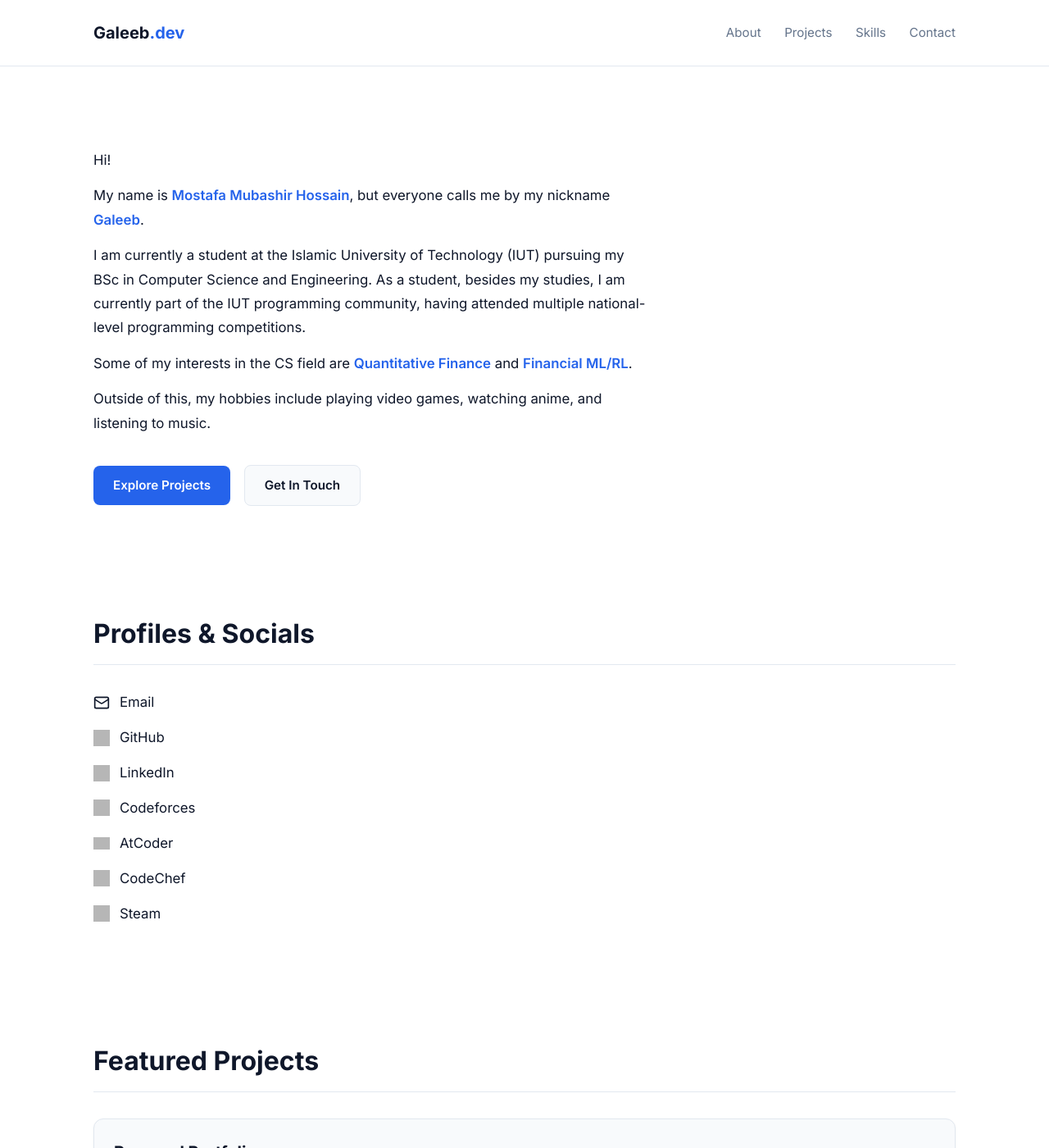
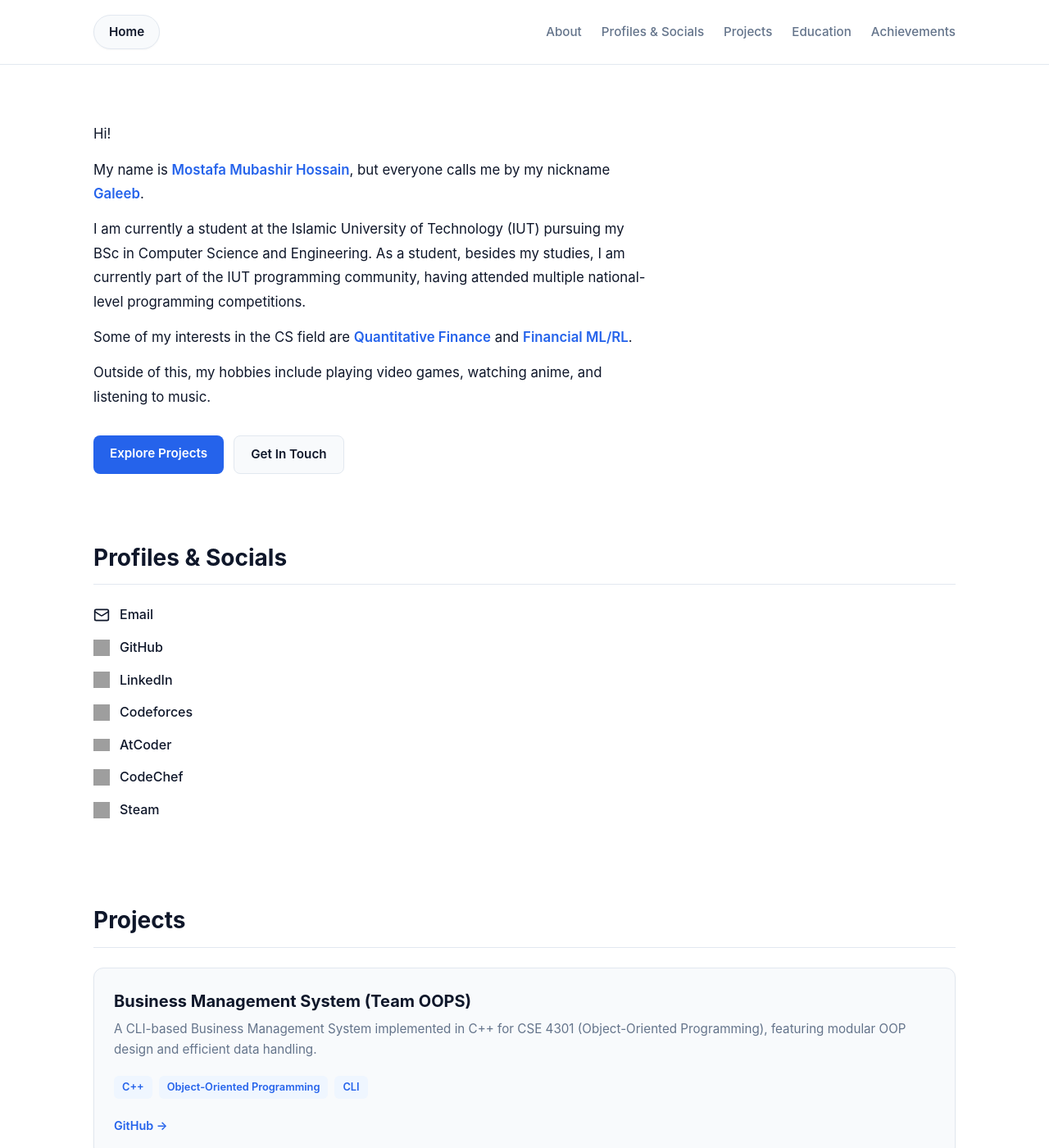
Before and after one commit to SlyGaleeb/slygaleeb.github.io, a Jekyll site: the page built from index.html, in a window 1280 px wide and 1400 px high. Shown: the whole window at 82% size. Built offline with Jekyll 4.4.1, drawn with Linux system fonts in a browser that asks for light colours; some of the changed text lies outside the part shown; grey boxes are pictures that could not be loaded.

Commit message:
Finalize portfolio layout, achievements list, education, and styles

```diff
--- a/_data/projects.yml
+++ b/_data/projects.yml
@@ -1,6 +1,8 @@
-- title: "Personal Portfolio"
-  description: "Minimalist, fast portfolio site built with custom Jekyll and Figma design tokens."
-  image: "/assets/images/project2.png"
-  tags: ["Jekyll", "HTML/CSS", "Figma"]
-  github: "https://github.com/slygaleeb/slygaleeb.github.io"
-  demo: "https://slygaleeb.github.io"
+- title: "Business Management System (Team OOPS)"
+  description: "A CLI-based Business Management System implemented in C++ for CSE 4301 (Object-Oriented Programming), featuring modular OOP design and efficient data handling."
+  tags:
+    - C++
+    - Object-Oriented Programming
+    - CLI
+  github: "https://github.com/amir-al-razin/team-oops"
+  demo: ""
--- a/_includes/projects.html
+++ b/_includes/projects.html
@@ -1,25 +1,27 @@
-<section id="projects" class="section">
+<section class="section" id="projects">
   <div class="container">
-    <h2 class="section-title">Featured Projects</h2>
+    <h2 class="section-title">Projects</h2>
     <div class="projects-grid">
       {% for project in site.data.projects %}
       <div class="project-card">
-        <div class="project-content">
         <h3>{{ project.title }}</h3>
         <p>{{ project.description }}</p>
+
+        {% if project.tags %}
         <div class="project-tags">
           {% for tag in project.tags %}
           <span class="tag">{{ tag }}</span>
           {% endfor %}
         </div>
+        {% endif %}
+
         <div class="project-links">
           {% if project.github %}
-            <a href="{{ project.github }}" target="_blank" rel="noopener">GitHub</a>
+          <a href="{{ project.github }}" target="_blank" rel="noopener">GitHub &rarr;</a>
           {% endif %}
-            {% if project.demo %}
-            <a href="{{ project.demo }}" target="_blank" rel="noopener">Live Demo</a>
+          {% if project.demo and project.demo != "" %}
+          <a href="{{ project.demo }}" target="_blank" rel="noopener">Live Demo &rarr;</a>
           {% endif %}
-          </div>
         </div>
       </div>
       {% endfor %}
--- a/_layouts/default.html
+++ b/_layouts/default.html
@@ -3,17 +3,37 @@
 <head>
   <meta charset="UTF-8">
   <meta name="viewport" content="width=device-width, initial-scale=1.0">
-  <title>{{ site.title | default: "Galeeb | Developer Portfolio" }}</title>
+  <title>{{ page.title | default: site.title | default: "Mostafa Mubashir Hossain | Portfolio" }}</title>
   <link rel="stylesheet" href="{{ '/assets/css/style.css' | relative_url }}">
-  <link rel="preconnect" href="https://fonts.googleapis.com">
-  <link rel="preconnect" href="https://fonts.gstatic.com" crossorigin>
-  <link href="https://fonts.googleapis.com/css2?family=Inter:wght@400;600;700&display=swap" rel="stylesheet">
 </head>
 <body>
-  {% include navbar.html %}
+
+  <header class="navbar">
+    <div class="container nav-container">
+      <a href="{{ '/' | relative_url }}" class="nav-home-btn">Home</a>
+
+      <nav class="nav-links">
+        <a href="#about">About</a>
+        <a href="#profiles">Profiles & Socials</a>
+        <a href="#projects">Projects</a>
+        <a href="#education">Education</a>
+        <a href="#achievements">Achievements</a>
+      </nav>
+    </div>
+  </header>
+
   <main>
     {{ content }}
   </main>
-  {% include footer.html %}
+
+  <footer class="footer">
+    <div class="container footer-container">
+      <p>&copy; {{ 'now' | date: "%Y" }} Mostafa Mubashir Hossain (Galeeb). All rights reserved.</p>
+      <div class="footer-links">
+        <a href="https://github.com/SlyGaleeb" target="_blank" rel="noopener">GitHub</a>
+      </div>
+    </div>
+  </footer>
+
 </body>
 </html>
--- a/assets/css/style.css
+++ b/assets/css/style.css
@@ -16,6 +16,10 @@
   padding: 0;
 }
 
+html {
+  scroll-behavior: smooth;
+}
+
 body {
   background-color: var(--bg-primary);
   color: var(--text-main);
@@ -31,9 +35,12 @@ body {
 
 /* Navbar */
 .navbar {
-  padding: 24px 0;
+  padding: 18px 0;
   border-bottom: 1px solid var(--border-color);
   background-color: var(--bg-primary);
+  position: sticky;
+  top: 0;
+  z-index: 100;
 }
 
 .nav-container {
@@ -42,24 +49,43 @@ body {
   align-items: center;
 }
 
-.logo {
-  font-size: 1.25rem;
-  font-weight: 700;
+/* Stylish Home Button */
+.nav-home-btn {
+  display: inline-flex;
+  align-items: center;
+  gap: 6px;
+  font-size: 0.95rem;
+  font-weight: 600;
   text-decoration: none;
   color: var(--text-main);
+  background-color: var(--bg-surface);
+  border: 1px solid var(--border-color);
+  padding: 8px 18px;
+  border-radius: 9999px;
+  box-shadow: 0 1px 2px rgba(0, 0, 0, 0.04);
+  transition: all 0.2s cubic-bezier(0.4, 0, 0.2, 1);
 }
 
-.logo span {
+.nav-home-btn:hover {
   color: var(--accent);
+  border-color: var(--accent);
+  background-color: var(--accent-light);
+  transform: translateY(-1px);
+  box-shadow: 0 3px 8px rgba(37, 99, 235, 0.12);
+}
+
+.nav-links {
+  display: flex;
+  gap: 24px;
+  align-items: center;
 }
 
 .nav-links a {
   color: var(--text-muted);
   text-decoration: none;
-  margin-left: 24px;
   font-size: 0.95rem;
   font-weight: 500;
-  transition: color 0.2s;
+  transition: color 0.2s ease;
 }
 
 .nav-links a:hover {
@@ -68,43 +94,36 @@ body {
 
 /* Hero Section */
 .hero-section {
-  padding: 100px 0 60px;
+  padding: 70px 0 30px;
 }
 
-.eyebrow {
+.hero-bio {
+  max-width: 680px;
+  margin-bottom: 32px;
+  display: flex;
+  flex-direction: column;
+  gap: 14px;
+}
+
+.hero-bio p {
+  color: var(--text-main);
+  font-size: 1.05rem;
+  line-height: 1.75;
+}
+
+.hero-bio strong {
   color: var(--accent);
   font-weight: 600;
-  font-size: 1rem;
-  margin-bottom: 12px;
 }
 
-.hero-title {
-  font-size: 3.2rem;
-  font-weight: 800;
-  letter-spacing: -0.02em;
-  color: var(--text-main);
-  margin-bottom: 8px;
+.hero-actions {
+  display: flex;
+  gap: 12px;
 }
 
-.hero-subtitle {
-  font-size: 2.2rem;
-  font-weight: 600;
-  color: var(--text-muted);
-  letter-spacing: -0.01em;
-  margin-bottom: 20px;
-}
-
-.hero-description {
-  max-width: 580px;
-  color: var(--text-muted);
-  font-size: 1.15rem;
-  margin-bottom: 36px;
-}
-
-/* Buttons */
 .btn {
   display: inline-block;
-  padding: 12px 24px;
+  padding: 10px 20px;
   border-radius: 8px;
   text-decoration: none;
   font-weight: 600;
@@ -115,7 +134,6 @@ body {
 .btn-primary {
   background-color: var(--accent);
   color: #ffffff;
-  margin-right: 12px;
 }
 
 .btn-primary:hover {
@@ -133,31 +151,66 @@ body {
   border-color: #cbd5e1;
 }
 
-/* Projects Grid */
+/* Sections Shared */
 .section {
-  padding: 70px 0;
+  padding: 50px 0;
 }
 
 .section-title {
-  font-size: 2rem;
+  font-size: 1.75rem;
   font-weight: 700;
-  margin-bottom: 32px;
+  margin-bottom: 24px;
   border-bottom: 1px solid var(--border-color);
-  padding-bottom: 12px;
+  padding-bottom: 10px;
 }
 
+/* Social & Profiles */
+.social-links-list {
+  display: flex;
+  flex-direction: column;
+  gap: 14px;
+}
+
+.social-item {
+  display: inline-flex;
+  align-items: center;
+  gap: 12px;
+  color: var(--text-main);
+  text-decoration: none;
+  font-weight: 500;
+  font-size: 1rem;
+  width: fit-content;
+  transition: transform 0.2s ease, color 0.2s ease;
+}
+
+.social-item:hover {
+  color: var(--accent);
+  transform: translateX(4px);
+}
+
+.social-icon {
+  display: block;
+  flex-shrink: 0;
+  width: 20px;
+  height: 20px;
+}
+
+/* Projects Section */
 .projects-grid {
   display: grid;
   grid-template-columns: repeat(auto-fit, minmax(320px, 1fr));
   gap: 24px;
 }
 
-.project-card {
+.project-card, .info-card {
   background: var(--bg-surface);
   border-radius: 12px;
   padding: 24px;
   border: 1px solid var(--border-color);
   box-shadow: 0 1px 3px rgba(0, 0, 0, 0.05);
+}
+
+.project-card {
   display: flex;
   flex-direction: column;
   transition: transform 0.2s ease, box-shadow 0.2s ease;
@@ -170,7 +223,7 @@ body {
 
 .project-card h3 {
   font-size: 1.25rem;
-  margin-bottom: 8px;
+  margin-bottom: 6px;
   color: var(--text-main);
 }
 
@@ -209,9 +262,74 @@ body {
   text-decoration: underline;
 }
 
+/* Education Cards Grid */
+.education-grid {
+  display: flex;
+  flex-direction: column;
+  gap: 18px;
+}
+
+.education-card {
+  display: flex;
+  flex-direction: column;
+  gap: 4px;
+}
+
+.card-header-row {
+  display: flex;
+  justify-content: space-between;
+  align-items: center;
+  flex-wrap: wrap;
+  gap: 8px;
+}
+
+.card-header-row h3 {
+  font-size: 1.2rem;
+  color: var(--text-main);
+}
+
+.badge-timeline {
+  font-size: 0.8rem;
+  font-weight: 600;
+  background-color: var(--accent-light);
+  color: var(--accent);
+  padding: 3px 10px;
+  border-radius: 9999px;
+}
+
+.card-degree {
+  font-size: 1rem;
+  font-weight: 600;
+  color: var(--accent);
+}
+
+.card-meta {
+  color: var(--text-muted);
+  font-size: 0.9rem;
+}
+
+.card-result {
+  color: var(--text-main);
+  font-size: 0.95rem;
+  margin-top: 4px;
+}
+
+.card-result strong {
+  color: #16a34a;
+}
+
+/* Achievements List */
+.achievement-list {
+  padding-left: 20px;
+  color: var(--text-muted);
+  display: flex;
+  flex-direction: column;
+  gap: 8px;
+}
+
 /* Footer */
 .footer {
-  padding: 40px 0;
+  padding: 36px 0;
   border-top: 1px solid var(--border-color);
   margin-top: 60px;
   font-size: 0.9rem;
@@ -228,93 +346,123 @@ body {
 .footer-links a {
   color: var(--text-muted);
   text-decoration: none;
-  font-weight: 500;
 }
 
 .footer-links a:hover {
   color: var(--accent);
 }
 
-/* Hero Bio Additions */
-.hero-title .nickname {
-  font-weight: 600;
-  color: var(--accent);
-  font-size: 0.85em;
+/* Achievements Section Layout */
+.achievements-wrapper {
+  display: flex;
+  flex-direction: column;
+  gap: 32px;
 }
 
-.hero-bio {
-  max-width: 680px;
-  margin-bottom: 36px;
+.category-heading {
+  font-size: 1.15rem;
+  font-weight: 700;
+  color: var(--text-main);
+  margin-bottom: 14px;
+  text-transform: uppercase;
+  letter-spacing: 0.04em;
+}
+
+.achievement-grid {
+  display: grid;
+  grid-template-columns: repeat(auto-fit, minmax(280px, 1fr));
+  gap: 16px;
+}
+
+.achievement-card {
+  padding: 18px 20px;
   display: flex;
   flex-direction: column;
-  gap: 14px;
+  gap: 6px;
 }
 
-.hero-bio p {
-  color: var(--text-muted);
-  font-size: 1.05rem;
-  line-height: 1.7;
+.achievement-header {
+  display: flex;
+  justify-content: space-between;
+  align-items: center;
+  gap: 10px;
+  flex-wrap: wrap;
 }
 
-.hero-bio strong {
+.achievement-header h4 {
+  font-size: 1.05rem;
+  font-weight: 600;
   color: var(--text-main);
-  font-weight: 600;
+  margin: 0;
 }
 
-/* Standard Intro Text Styling */
-.hero-bio p {
-  font-size: 1.05rem;
-  color: var(--text-main);
-  line-height: 1.75;
+.achievement-sub {
+  color: var(--text-muted);
+  font-size: 0.88rem;
+  margin: 0;
 }
 
-.hero-bio strong {
-  font-weight: 600;
+/* Rank Badges */
+.badge-rank {
+  font-size: 0.8rem;
+  font-weight: 700;
+  padding: 4px 10px;
+  border-radius: 9999px;
+  background-color: var(--bg-surface);
+  border: 1px solid var(--border-color);
+  color: var(--text-muted);
+  white-space: nowrap;
+}
+
+.badge-top {
+  background-color: var(--accent-light);
+  border-color: #bfdbfe;
   color: var(--accent);
 }
 
-/* Profiles & Social Links List */
-.social-links-list {
+.badge-gold {
+  background-color: #fefce8;
+  border-color: #fde047;
+  color: #a16207;
+}
+
+.badge-winner {
+  background-color: #f0fdf4;
+  border-color: #bbf7d0;
+  color: #15803d;
+}
+
+.champion-card {
+  border-left: 4px solid #eab308;
+}
+
+/* Simple Minimal Achievements List */
+.simple-achievements-list {
+  list-style-type: none;
+  padding: 0;
+  margin: 0;
   display: flex;
   flex-direction: column;
-  gap: 16px;
-  margin-top: 16px;
+  gap: 12px;
 }
 
-.social-item {
-  display: inline-flex;
-  align-items: center;
-  gap: 12px;
-  color: var(--text-main);
-  text-decoration: none;
-  font-weight: 500;
-  font-size: 1.05rem;
-  width: fit-content;
-  transition: transform 0.2s ease, color 0.2s ease;
+.simple-achievements-list li {
+  font-size: 0.98rem;
+  color: var(--text-muted);
+  line-height: 1.5;
+  padding-left: 18px;
+  position: relative;
 }
 
-.social-item:hover {
+.simple-achievements-list li::before {
+  content: "•";
   color: var(--accent);
-  transform: translateX(4px);
+  position: absolute;
+  left: 0;
+  font-weight: bold;
 }
 
-.social-icon {
-  display: inline-block;
-  vertical-align: middle;
-  flex-shrink: 0;
+.simple-achievements-list li span {
+  color: var(--text-main);
+  font-weight: 500;
 }
-
-/* Proper sizing for external CDN SVGs */
-.social-item img.social-icon {
-  width: 20px;
-  height: 20px;
-  display: block;
-  filter: grayscale(100%);
-  opacity: 0.75;
-  transition: filter 0.2s ease, opacity 0.2s ease;
-}
-
-.social-item:hover img.social-icon {
-  filter: grayscale(0%);
-  opacity: 1;
-}
--- a/index.html
+++ b/index.html
@@ -2,13 +2,63 @@
 layout: default
 ---
 
-{% include hero.html %}
+<div id="about">
+  {% include hero.html %}
+</div>
 
-<section class="section">
+<section class="section" id="profiles">
   <div class="container">
     <h2 class="section-title">Profiles & Socials</h2>
     {% include social_links.html %}
   </div>
 </section>
 
-{% include projects.html %}
+<div id="projects">
+  {% include projects.html %}
+</div>
+
+<section class="section" id="education">
+  <div class="container">
+    <h2 class="section-title">Education</h2>
+    <div class="education-grid">
+
+      <div class="info-card education-card">
+        <div class="card-header-row">
+          <h3>Agricultural University College</h3>
+          <span class="badge-timeline">2022 &ndash; 2023</span>
+        </div>
+        <p class="card-degree">Higher Secondary Certificate (HSC) &bull; Science</p>
+        <p class="card-meta">Mymensingh, Bangladesh</p>
+        <p class="card-result">GPA: <strong>5.00 / 5.00</strong></p>
+      </div>
+
+      <div class="info-card education-card">
+        <div class="card-header-row">
+          <h3>Agriculture University High School</h3>
+          <span class="badge-timeline">2021</span>
+        </div>
+        <p class="card-degree">Secondary School Certificate (SSC) &bull; Science</p>
+        <p class="card-meta">Mymensingh, Bangladesh</p>
+        <p class="card-result">GPA: <strong>5.00 / 5.00</strong></p>
+      </div>
+
+    </div>
+  </div>
+</section>
+
+<section class="section" id="achievements">
+  <div class="container">
+    <h2 class="section-title">Achievements</h2>
+    <div class="info-card">
+      <ul class="simple-achievements-list">
+        <li><span>CUET IUPC 2025</span> &mdash; 14th</li>
+        <li><span>IUT IUPC 2026</span> &mdash; 16th</li>
+        <li><span>DUET IUPC 2026</span> &mdash; 19th</li>
+        <li><span>ICPC Asia Dhaka Regional 2025</span> &mdash; 93rd</li>
+        <li><span>Intra IUT Junior Programming Contest 2025</span> &mdash; Champion (1st)</li>
+        <li><span>BdMO Regional Champion (Junior, Mymensingh)</span> &mdash; 2019</li>
+        <li><span>BdMO Regional Winner (Secondary, Mymensingh)</span> &mdash; 2021</li>
+      </ul>
+    </div>
+  </div>
+</section>
```
Also changed, not shown: assets/images/logo.png (added). Lines whose indentation alone changed are shown as unchanged.
